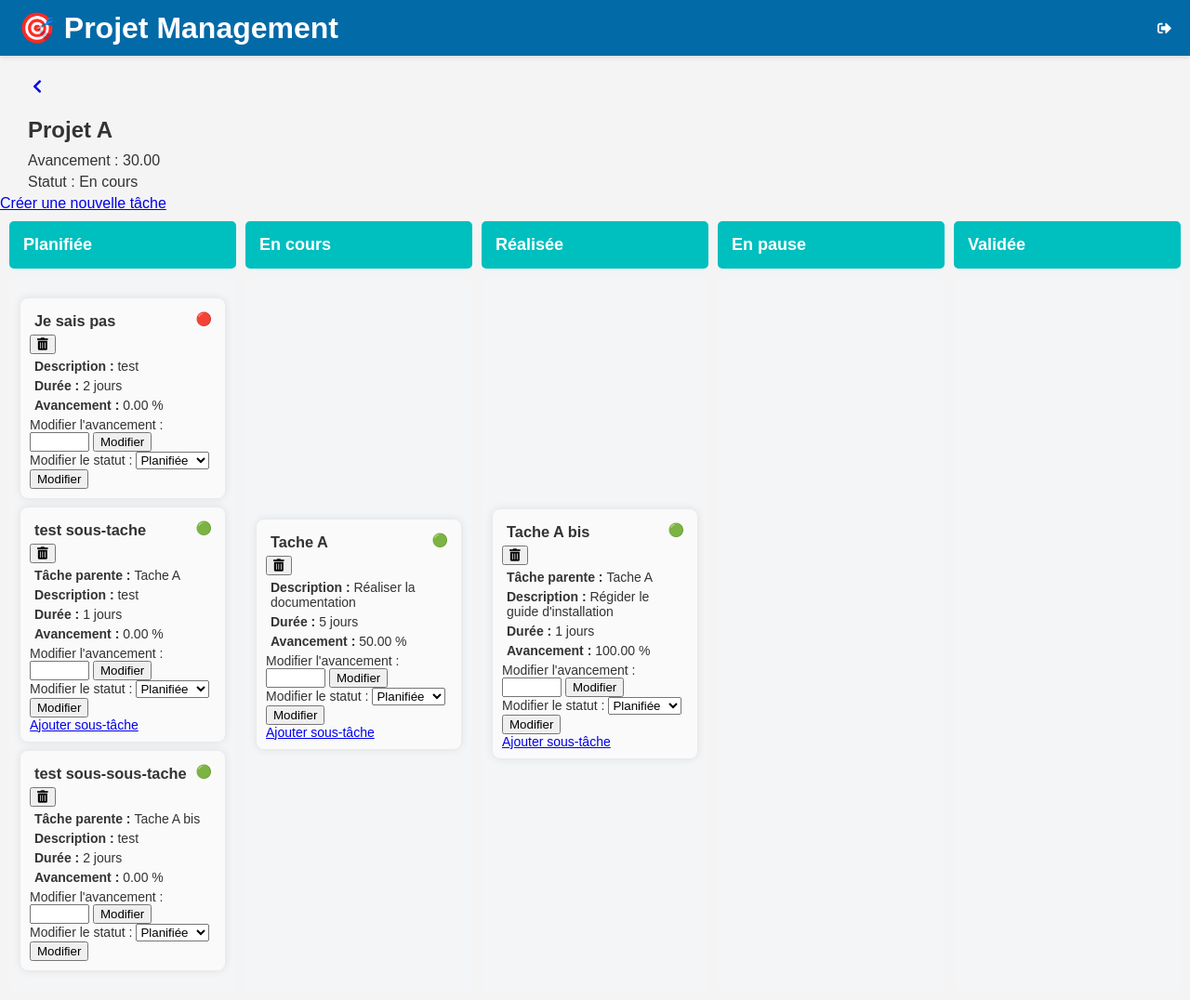
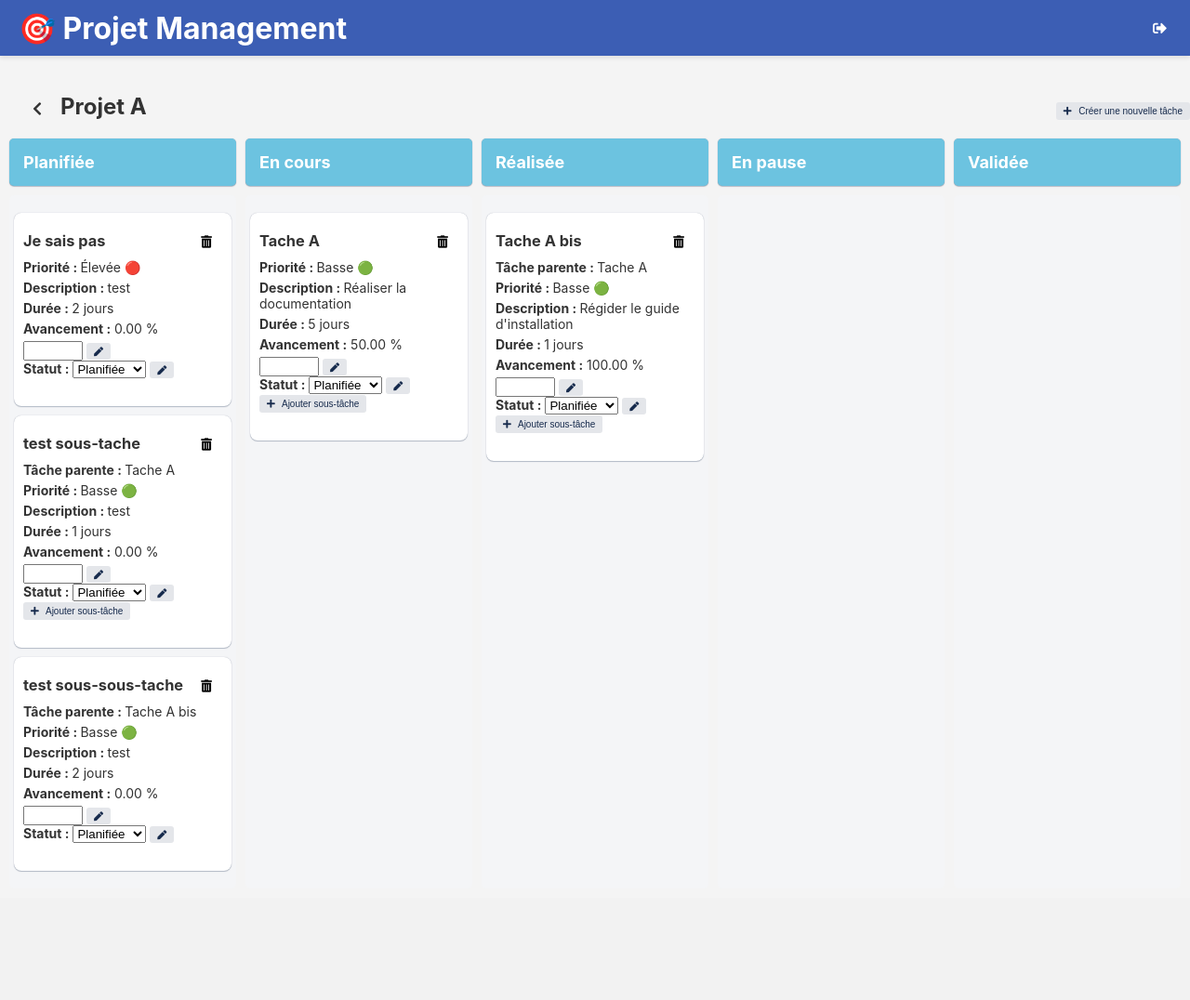
Before and after one commit to astr-id/evaldjango, a Django app: page /projetmanagement/projet/1/ in a window 1280 px wide. Shown: the whole page at 93% size. After the commit the page ends 938 px from the top, so only its background shows below. Run offline with Django 5.2, Linux system fonts and the light colour scheme; data comes from the database, SQL or seed files in the repository; both versions use the stored data as it was after the commit.

Commit message:
modif css

```diff
--- a/projetmanagement/models.py
+++ b/projetmanagement/models.py
@@ -11,7 +11,6 @@
     )
     role = models.CharField(max_length=50, choices=ROLE_CHOICES)
     prenom = models.CharField(max_length=50)
-
 
 
 class Dates(models.Model):
@@ -35,7 +34,21 @@
     responsable = models.ForeignKey(Utilisateur, on_delete=models.SET_NULL, null=True)
     date = models.ForeignKey(Dates, on_delete=models.SET_NULL, null=True)
 
-
+    def calculer_avancement_moyen(self):
+        taches_projet = self.taches_set.all()
+        if taches_projet.exists():
+            avancements = [tache.avancement for tache in taches_projet]
+            avancement_moyen = sum(avancements) / len(avancements)
+            self.avancement = avancement_moyen
+            self.save()
+        else:
+            self.avancement = 0
+            self.save()
+    def verifier_statut_projet(self):
+        toutes_taches_terminees = self.taches_set.filter(statut__in=['Réalisée', 'Validée']).count() == self.taches_set.count()
+        if toutes_taches_terminees:
+            self.statut = 'Livré'
+            self.save()
 
 class Taches(models.Model):
     id_tache = models.AutoField(primary_key=True)
@@ -58,7 +71,8 @@
         ('Validée', 'Validée'),
     )
     statut = models.CharField(max_length=50, choices=STATUT_CHOICES, default='Planifiée')
-    tache_parent = models.ForeignKey('self', null=True, blank=True, related_name='sous_taches', on_delete=models.CASCADE)
+    tache_parent = models.ForeignKey('self', null=True, blank=True, related_name='sous_taches',
+                                     on_delete=models.CASCADE)
     date = models.ForeignKey(Dates, on_delete=models.SET_NULL, null=True)
     projet = models.ForeignKey(Projets, on_delete=models.CASCADE)
 
--- a/projetmanagement/static/style.css
+++ b/projetmanagement/static/style.css
@@ -1,5 +1,5 @@
 body {
-    font-family: Arial, sans-serif;
+    font-family: -apple-system, BlinkMacSystemFont, Segoe UI, Roboto, Noto Sans, Ubuntu, Droid Sans, Helvetica Neue, sans-serif;
     margin: 0;
     padding: 0;
     box-sizing: border-box;
@@ -8,7 +8,7 @@
 }
 
 header {
-    background-color: #026aa7;
+    background-color: #3c5eb4;
     color: #fff;
     padding: 20px;
     display: flex;
@@ -30,7 +30,12 @@
 }
 
 h2 {
-    margin-left: 30px;
+    margin-left: 15px;
+    margin-bottom: 10px;
+}
+
+h3 {
+    margin-top: 0px;
     margin-bottom: 10px;
 }
 
@@ -46,3 +51,51 @@
     transition: transform 0.3s ease;
     margin: 5px;
 }
+
+.in-line {
+    justify-content: space-between;
+    display: flex;
+    align-items: baseline;
+}
+
+button {
+    background: none;
+    border: none;
+    color: inherit;
+}
+.btn {
+    align-items: center;
+    background-color: #E4E6EA;
+    border: none;
+    border-radius: 3px;
+    box-shadow: none;
+    box-sizing: border-box;
+    color: #172b4d;
+    cursor: pointer;
+    display: inline-flex;
+    font-size: x-small;
+    font-weight: 500;
+    justify-content: center;
+    padding: 4px 8px;
+}
+
+button:hover {
+    background-color: #D0D4DB;
+}
+
+a {
+    color: inherit;
+    text-decoration: none;
+}
+
+.trash-icon {
+    color: black;
+}
+
+p {
+    margin: 0px 0px 5px 0;
+}
+
+i {
+    margin-right: 5px;
+}
--- a/projetmanagement/static/style_detail_projet.css
+++ b/projetmanagement/static/style_detail_projet.css
@@ -5,66 +5,54 @@
     border: none;
 }
 
+h3 {
+    margin-bottom: 10px;
+}
+
 th, td {
     width: 20%;
     border: none;
+    text-align: left;
+    vertical-align: top;
+}
+
+
+th {
     padding: 15px;
-    text-align: left;
+}
+
+td {
+    padding: 5px;
 }
 
 th {
-    background-color: #00bfbf;
+    background-color: #6CC3E0;
     color: #fff;
     font-size: 18px;
     border-radius: 5px;
+    box-shadow: 0px 1px 1px #091e4240, 0px 0px 1px #091e424f;
 }
 
 .statut {
     background-color: #f4f5f7;
-    padding: 8px 12px;
     border-radius: 5px;
     font-size: 14px;
 }
 
-p, h3 {
-    margin: 5px;
+ul {
+    padding: 0px;
+    flex-grow: 1;
 }
 
-
-ul {
-    padding: 0px;
-}
 
 .tache {
     list-style: none;
     margin-bottom: 10px;
-    padding: 10px;
+    padding: 20px 10px 30px 10px;
     border-radius: 8px;
-    box-shadow: 0 0 10px rgba(0, 0, 0, 0.1);
     position: relative;
-    background-color: #fafafa;
+    background-color: white;
     border-color: #999;
+    flex-grow: 1;
+    box-shadow: 0px 1px 1px #091e4240, 0px 0px 1px #091e424f;
 }
-
-.tache::before {
-    content: "";
-    position: absolute;
-    top: 14px;
-    right: 14px;
-}
-
-.priorite-basse::before {
-    content: "🟢";
-}
-
-.priorite-moyenne::before {
-    content: "🟡️";
-}
-
-.priorite-haute::before {
-    content: "🔴";
-}
-
-.detail-projet p {
-    margin-left: 30px;
-}
--- a/projetmanagement/templates/detail_projet.html
+++ b/projetmanagement/templates/detail_projet.html
@@ -10,19 +10,24 @@
 </head>
 <body>
 {% include 'header.html' %}
-<div class="retour">
+
+
+<div class="in-line">
+    <div class="in-line retour">
         <a href="{% url 'liste_projets' %}">
             <i class="fas fa-chevron-left back-icon" title="Retour"></i>
         </a>
-</div>
         <h2>
             {{ projet.nom }}
         </h2>
-<div class="detail-projet">
-    <p>Avancement : {{ projet.avancement }}</p>
-    <p>Statut : {{ projet.statut }}</p>
     </div>
-<a href="{% url 'creer_tache' projet_id=projet.id_projet %}">Créer une nouvelle tâche</a>
+    <button class="btn creer-btn">
+        <a href="{% url 'creer_tache' projet_id=projet.id_projet %}">
+            <i class="fas fa-plus"></i> Créer une nouvelle tâche
+        </a>
+    </button>
+</div>
+
 <table>
     <thead>
     <tr>
@@ -39,27 +44,33 @@
             <td class="statut {{ statut }}">
                 <ul>
                     {% for tache in taches %}
-                        <li class="tache {% if tache.priorite == 1 %}priorite-basse{% elif tache.priorite == 2 %}priorite-moyenne{% else %}priorite-haute{% endif %}">
+                        <li class="tache">
+                            <div class="in-line">
                                 <h3>{{ tache.libelle }}</h3>
                                 <form method="post" action="{% url 'supprimer_tache' tache_id=tache.id_tache %}">
                                     {% csrf_token %}
-                                 <button type="submit"><i class="fas fa-trash-alt"></i></button>
+                                    <button type="submit"><i class="fas fa-trash-alt trash-icon"></i></button>
                                 </form>
+                            </div>
                             {% if tache.tache_parent %}
                                 <p><strong>Tâche parente : </strong> {{ tache.tache_parent.libelle }}</p>
                             {% endif %}
+                            <p><strong>Priorité : </strong>{% if tache.priorite == 1 %}Basse
+                                🟢{% elif tache.priorite == 2 %}Moyenne 🟡{% else %}Élevée 🔴{% endif %}</p>
                             <p><strong>Description : </strong> {{ tache.description }}</p>
                             <p><strong>Durée : </strong>{{ tache.duree }} jours</p>
                             <p><strong>Avancement :</strong> {{ tache.avancement }} %</p>
                             <form method="post" action="{% url 'modifier_avancement_tache' tache_id=tache.id_tache %}">
                                 {% csrf_token %}
-                                <label for="avancement">Modifier l'avancement :</label>
                                 <input type="number" name="avancement" min="0" max="100" required>
-                                <input type="submit" value="Modifier">
+                                <button type="submit" class="btn modifier-btn">
+                                    <i class="fas fa-pen" style="margin-right: 0px" ;></i>
+                                </button>
                             </form>
+
                             <form method="post" action="{% url 'modifier_statut_tache' tache_id=tache.id_tache %}">
                                 {% csrf_token %}
-                                <label for="statut">Modifier le statut :</label>
+                                <label for="statut"><strong>Statut :</strong></label>
                                 <select name="statut">
                                     <option value="Planifiée">Planifiée</option>
                                     <option value="En cours">En cours</option>
@@ -67,10 +78,15 @@
                                     <option value="En pause">En pause</option>
                                     <option value="Validée">Validée</option>
                                 </select>
-                                <input type="submit" value="Modifier">
+                                <button type="submit" class="btn modifier-btn">
+                                    <i class="fas fa-pen" style="margin-right: 0px" ;></i>
+                                </button>
                             </form>
                             {% if tache.niveau_profondeur == 1 or tache.niveau_profondeur == 2 %}
-                                <a href="{% url 'creer_sous_tache' tache_id=tache.id_tache %}">Ajouter sous-tâche</a>
+                                <button class="btn creer-btn">
+                                    <a href="{% url 'creer_sous_tache' tache_id=tache.id_tache %}">
+                                        <i class="fas fa-plus"></i> Ajouter sous-tâche</a>
+                                </button>
                             {% endif %}
                         </li>
                     {% endfor %}
--- a/projetmanagement/views.py
+++ b/projetmanagement/views.py
@@ -74,7 +74,7 @@
 
 def creer_sous_tache(request, tache_id):
     tache_parente = get_object_or_404(Taches, pk=tache_id)
-    sous_tache = True  # Vous créez une sous-tâche
+    sous_tache = True
     if request.method == 'POST':
         libelle = request.POST.get('libelle')
         description = request.POST.get('description')
@@ -130,7 +130,11 @@
         nouvel_avancement = request.POST.get('avancement')
         if nouvel_avancement.isdigit() and 0 <= int(nouvel_avancement) <= 100:
             tache.avancement = int(nouvel_avancement)
+            if tache.avancement == 100:
+                tache.statut = 'Validée'
             tache.save()
+            tache.projet.calculer_avancement_moyen()
+            tache.projet.verifier_statut_projet()
             return redirect('detail_projet', projet_id=tache.projet_id)
     return HttpResponseBadRequest("Invalid request")
 
@@ -141,6 +145,10 @@
         nouveau_statut = request.POST.get('statut')
         if nouveau_statut in ['Planifiée', 'En cours', 'Réalisée', 'En pause', 'Validée']:
             tache.statut = nouveau_statut
+            if tache.avancement == 100:
+                tache.statut = 'Réalisée'
             tache.save()
+            tache.projet.calculer_avancement_moyen()
+            tache.projet.verifier_statut_projet()
             return redirect('detail_projet', projet_id=tache.projet_id)
     return HttpResponseBadRequest("Invalid request")
```
Also changed, not shown: projetmanagement/static/style_formulaire_tache.css (+12 -62 lines), projetmanagement/static/style_projets.css (+28 -0 lines), projetmanagement/templates/create_tache.html (+22 -14 lines), projetmanagement/templates/liste_projets.html (+10 -5 lines), db.sqlite3. Lines whose indentation alone changed are shown as unchanged.
